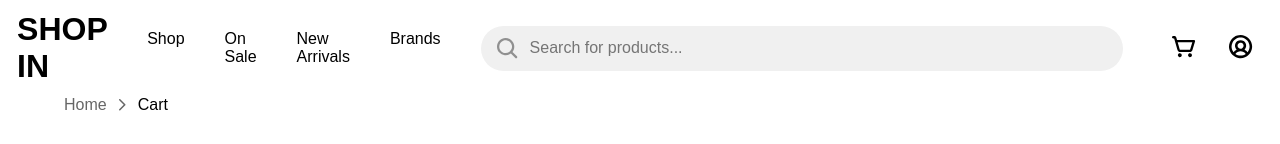
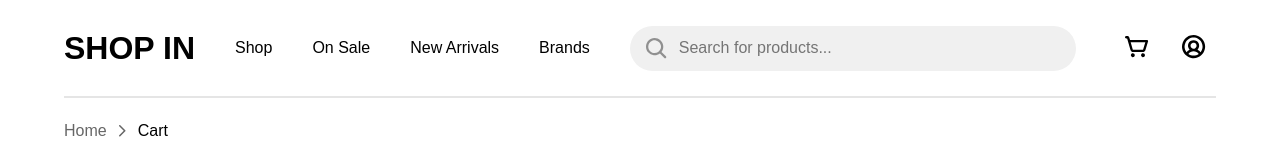
Before and after one commit to ss-tarunjk/shopin, a React (Create React App) app: page /products/cart in a window 1280 px wide. Shown: the top 144 px of the page. Built offline with nearby package versions, Linux system fonts and the light colour scheme; a web font is replaced by a local one.

Commit message:
fixed navbar layout

```diff
--- a/src/components/Navbar/Navbar.jsx
+++ b/src/components/Navbar/Navbar.jsx
@@ -15,7 +15,8 @@ export default function Navbar() {
   const navigate = useNavigate();
 
   return (
-    <nav className={styles.nav}>
+    <nav className={styles.container}>
+      <div className={styles.nav}>
         <div className={styles.inner}>
           <Link style={{ textDecoration: "none" }} to={"/"}>
             <h2 className={styles.text}>{appConfig.appName}</h2>
@@ -63,6 +64,9 @@ export default function Navbar() {
             />
           </div>
         </div>
+      </div>
+
+      <hr className={styles.line} />
     </nav>
   );
 }
--- a/src/components/Navbar/Navbar.module.css
+++ b/src/components/Navbar/Navbar.module.css
@@ -1,11 +1,18 @@
+.container {
+  margin-bottom: 24px;
+}
+
 .nav {
+  background-color: red;
   display: flex;
-  justify-content: center;
+  justify-content: flex-start; /* or remove completely */
+
   background-color: var(--secondary-color);
   padding: 1.5rem 0;
 }
 
 .nav .inner {
+  width: 100%;
   display: flex;
   justify-content: space-between;
   align-items: center;
@@ -47,11 +54,13 @@
   padding: 12px 16px;
   border-radius: 62px;
   background-color: var(--tertiary-color);
+
+  flex: 1;
 }
 
 .search-text-field {
   flex: 1;
-  min-width: 577px;
+  min-width: 0;
   border: none;
   background: transparent;
   font-size: 16px;
@@ -61,3 +70,7 @@
 .search-text-field:focus {
   outline: none;
 }
+
+.line {
+  border: 1px solid rgba(0, 0, 0, 0.1);
+}
```
Lines whose indentation alone changed are shown as unchanged.
